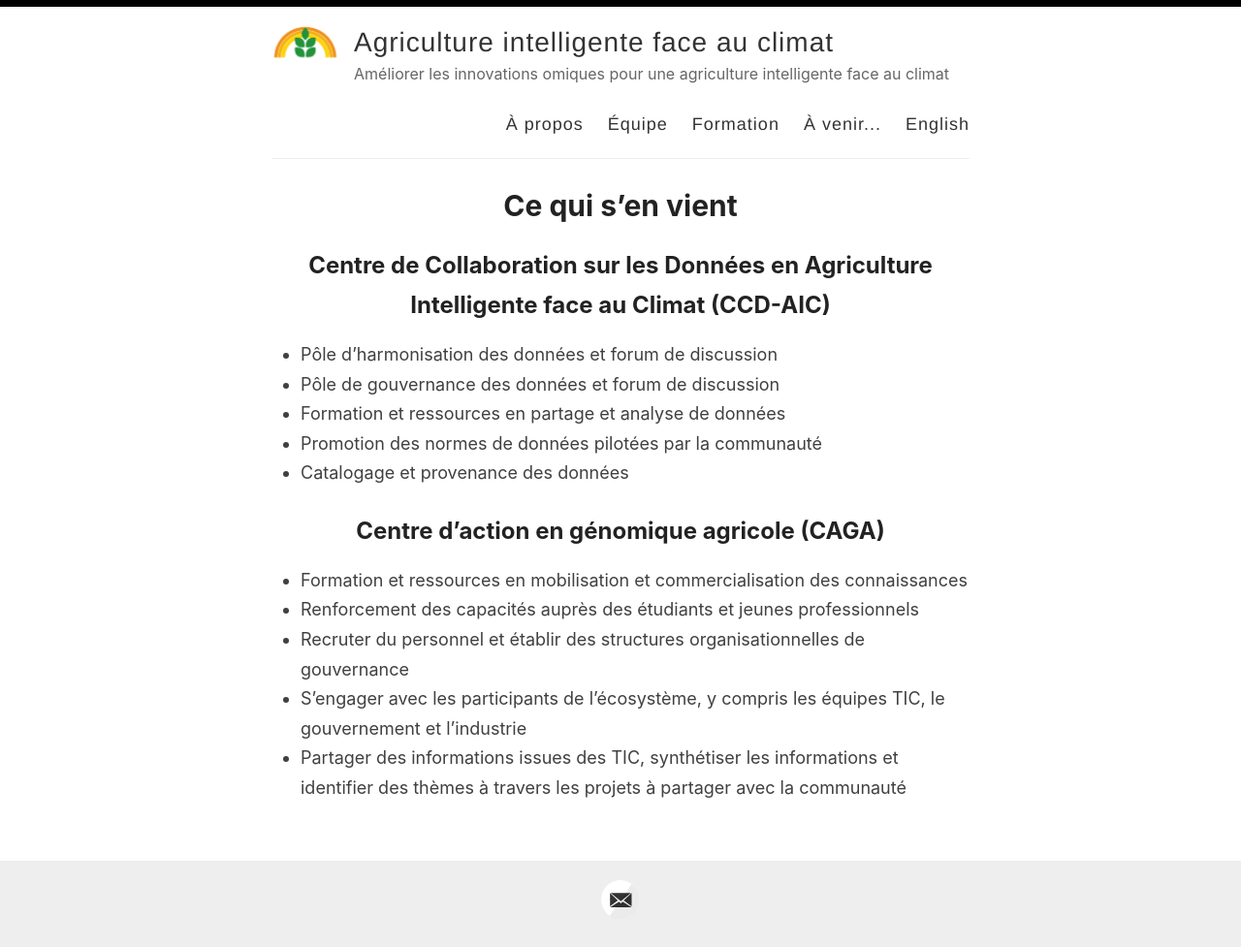
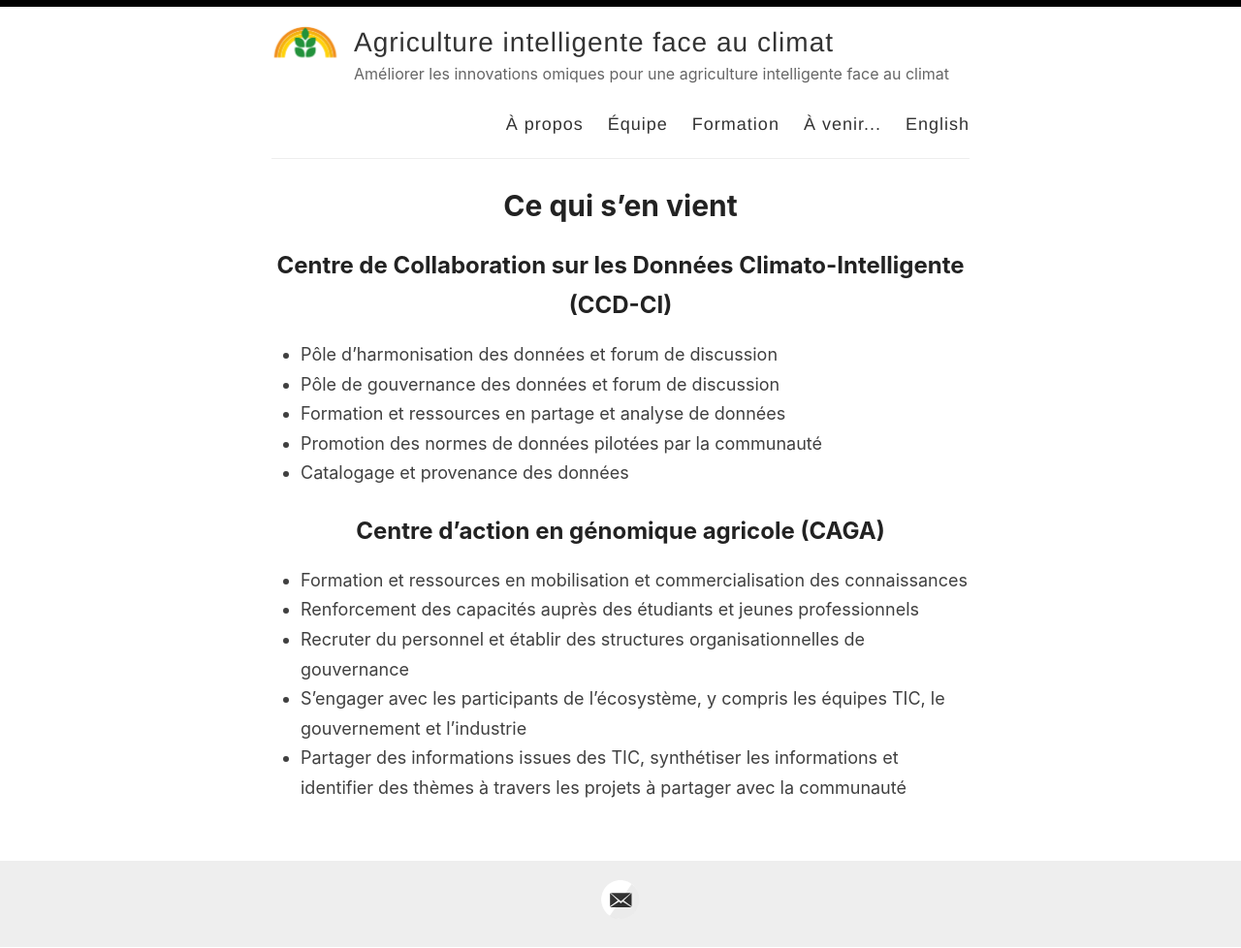
Before and after one commit to ClimateSmartAg/ClimateSmartAg-website-fr, a Jekyll site: the page built from _pages/coming.md, in a window 1280 px wide. Shown: the whole page at 97% size. Built offline with Jekyll 4.4.1, drawn with Linux system fonts in a browser that asks for light colours.

Commit message:
Update coming

```diff
--- a/_pages/coming.md
+++ b/_pages/coming.md
@@ -6,7 +6,7 @@ permalink: /coming/
 
 # Ce qui s'en vient
 
-## Centre de Collaboration sur les Données en Agriculture Intelligente face au Climat (CCD-AIC)
+## Centre de Collaboration sur les Données Climato-Intelligente (CCD-CI)
 - Pôle d'harmonisation des données et forum de discussion
 - Pôle de gouvernance des données et forum de discussion
 - Formation et ressources en partage et analyse de données
```
Also changed, not shown: _pages/team.md (+1 -1 lines).
